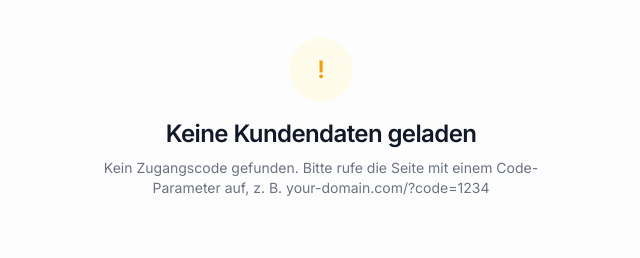
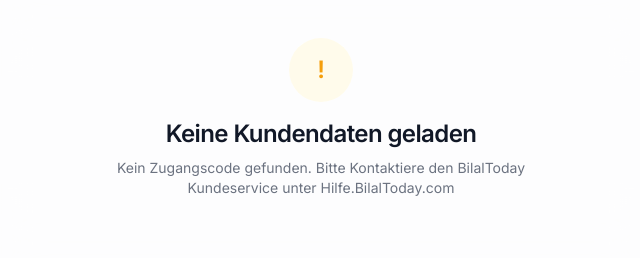
Before and after one commit to bilaltodaycom/kunde, a plain HTML site: page index.html in a window 1280 px wide. Shown: the part 230-488 px from the top of the page, 319-959 px from the left. Drawn offline with nearby package versions, Linux system fonts and the light colour scheme.

Commit message:
index.html aktualisieren

```diff
--- a/index.html
+++ b/index.html
@@ -131,7 +131,7 @@
 
             // Prüfen ob ein ?code= in der URL angegeben wurde
             if (!userCode) {
-                showError("Kein Zugangscode gefunden. Bitte rufe die Seite mit einem Code-Parameter auf, z. B. your-domain.com/?code=1234");
+                showError("Kein Zugangscode gefunden. Bitte Kontaktiere den BilalToday Kundeservice unter Hilfe.BilalToday.com");
                 return;
             }
 
```
